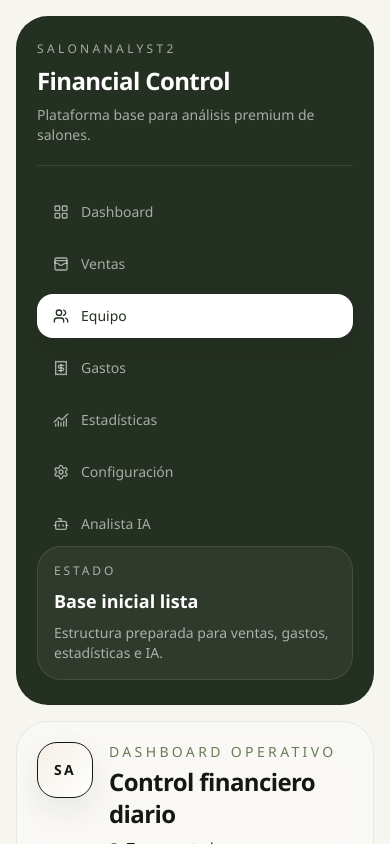
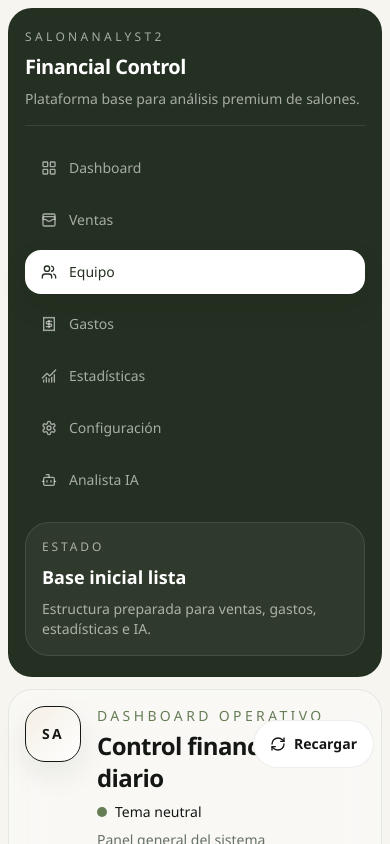
Before and after one commit to contactolookhair-dev/salon-analyst2, a Next.js app: page /equipo in a window 390 px wide. Shown: the top 844 px of the page. Built offline with nearby package versions, Linux system fonts and the light colour scheme; no server answers; the database is empty.

Commit message:
Actualización módulo Equipo, informes por trabajador y mejoras UI

```diff
--- a/src/features/team/components/professionals-admin.tsx
+++ b/src/features/team/components/professionals-admin.tsx
@@ -68,8 +68,37 @@ function createFormFromProfessional(professional?: Professional | null): Profess
   };
 }
 
+function sortProfessionalsByName(items: Professional[]) {
+  return [...items].sort((left, right) => left.name.localeCompare(right.name));
+}
+
+function upsertProfessional(items: Professional[], professional: Professional) {
+  const nextItems = items.filter((item) => item.id !== professional.id);
+  nextItems.push(professional);
+  return sortProfessionalsByName(nextItems);
+}
+
+function mergeProfessionalsFromProps(
+  currentProfessionals: Professional[],
+  incomingProfessionals: Professional[]
+) {
+  const merged = new Map<string, Professional>();
+
+  currentProfessionals.forEach((professional) => {
+    merged.set(professional.id, professional);
+  });
+
+  incomingProfessionals.forEach((professional) => {
+    merged.set(professional.id, professional);
+  });
+
+  return sortProfessionalsByName(Array.from(merged.values()));
+}
+
 export function ProfessionalsAdmin({ initialProfessionals }: ProfessionalsAdminProps) {
-  const [professionals, setProfessionals] = useState<Professional[]>(initialProfessionals);
+  const [professionals, setProfessionals] = useState<Professional[]>(
+    sortProfessionalsByName(initialProfessionals)
+  );
   const [query, setQuery] = useState("");
   const [branchFilter, setBranchFilter] = useState<"all" | BranchId>("all");
   const [roleFilter, setRoleFilter] = useState("all");
@@ -80,7 +109,9 @@ export function ProfessionalsAdmin({ initialProfessionals }: ProfessionalsAdminP
   const [error, setError] = useState<string | null>(null);
 
   useEffect(() => {
-    setProfessionals(initialProfessionals);
+    setProfessionals((currentProfessionals) =>
+      mergeProfessionalsFromProps(currentProfessionals, initialProfessionals)
+    );
   }, [initialProfessionals]);
 
   const roles = useMemo(
@@ -162,6 +193,7 @@ export function ProfessionalsAdmin({ initialProfessionals }: ProfessionalsAdminP
 
       const payload = (await response.json()) as {
         success: boolean;
+        data?: Professional;
         error?: string;
       };
 
@@ -169,6 +201,16 @@ export function ProfessionalsAdmin({ initialProfessionals }: ProfessionalsAdminP
         throw new Error(payload.error ?? "No pude guardar el profesional.");
       }
 
+      if (payload.data) {
+        setProfessionals((currentProfessionals) =>
+          upsertProfessional(currentProfessionals, payload.data as Professional)
+        );
+      }
+
+      setQuery("");
+      setBranchFilter("all");
+      setRoleFilter("all");
+      setStatusFilter("all");
       await refreshProfessionals();
       setEditorOpen(false);
       setForm(emptyForm);
--- a/src/shared/components/layout/app-shell.tsx
+++ b/src/shared/components/layout/app-shell.tsx
@@ -1,5 +1,6 @@
 import type { PropsWithChildren } from "react";
 
+import { MobileQuickActions } from "@/shared/components/layout/mobile-quick-actions";
 import { Topbar } from "@/shared/components/layout/topbar";
 import { Sidebar } from "@/shared/components/layout/sidebar";
 
@@ -8,16 +9,17 @@ type AppShellProps = PropsWithChildren;
 export function AppShell({ children }: AppShellProps) {
   return (
     <div className="font-sans">
-      <div className="min-h-screen bg-[var(--theme-bg)] p-4 transition-colors md:p-6">
-        <div className="mx-auto grid min-h-[calc(100vh-2rem)] max-w-[1600px] gap-4 lg:grid-cols-[280px_minmax(0,1fr)]">
+      <div className="min-h-screen bg-[var(--theme-bg)] p-2 transition-colors sm:p-4 md:p-6">
+        <div className="mx-auto grid min-h-[calc(100vh-1rem)] max-w-[1600px] gap-3 lg:min-h-[calc(100vh-2rem)] lg:grid-cols-[280px_minmax(0,1fr)] lg:gap-4">
           <div className="lg:sticky lg:top-6 lg:h-[calc(100vh-3rem)]">
             <Sidebar />
           </div>
-          <main className="rounded-[32px] border border-[var(--theme-border)] bg-[var(--theme-surface)] p-5 text-[var(--theme-text)] shadow-[var(--theme-shell-shadow)] backdrop-blur-xl transition-colors md:p-8">
+          <main className="rounded-[24px] border border-[var(--theme-border)] bg-[var(--theme-surface)] p-4 text-[var(--theme-text)] shadow-[var(--theme-shell-shadow)] backdrop-blur-xl transition-colors sm:p-5 md:rounded-[32px] md:p-8">
             <Topbar />
-            <div className="mt-8">{children}</div>
+            <div className="mt-6 md:mt-8">{children}</div>
           </main>
         </div>
+        <MobileQuickActions />
       </div>
     </div>
   );
--- /dev/null
+++ b/src/shared/components/layout/mobile-quick-actions.tsx
@@ -0,0 +1,67 @@
+"use client";
+
+import { ArrowUp, RefreshCw } from "lucide-react";
+import { useEffect, useState, useTransition } from "react";
+import { useRouter } from "next/navigation";
+
+import { notifyBusinessSnapshotUpdated } from "@/shared/lib/business-snapshot-events";
+
+export function MobileQuickActions() {
+  const router = useRouter();
+  const [showScrollTop, setShowScrollTop] = useState(false);
+  const [isPending, startTransition] = useTransition();
+
+  useEffect(() => {
+    const handleScroll = () => {
+      setShowScrollTop(window.scrollY > 320);
+    };
+
+    handleScroll();
+    window.addEventListener("scroll", handleScroll, { passive: true });
+
+    return () => {
+      window.removeEventListener("scroll", handleScroll);
+    };
+  }, []);
+
+  function handleScrollTop() {
+    window.scrollTo({ top: 0, behavior: "smooth" });
+  }
+
+  function handleRefresh() {
+    startTransition(() => {
+      notifyBusinessSnapshotUpdated();
+      router.refresh();
+    });
+  }
+
+  return (
+    <div
+      className="pointer-events-none fixed bottom-[calc(env(safe-area-inset-bottom,0px)+1rem)] right-4 z-50 flex flex-col gap-3 lg:hidden"
+      aria-label="Acciones rapidas moviles"
+    >
+      <button
+        type="button"
+        onClick={handleRefresh}
+        disabled={isPending}
+        className="pointer-events-auto inline-flex min-h-12 items-center gap-2 self-end rounded-full border border-[var(--theme-border)] bg-[var(--theme-card-strong)] px-4 py-3 text-sm font-semibold text-[var(--theme-text)] shadow-[var(--theme-card-shadow)] transition hover:border-[var(--theme-accent)]/40 disabled:cursor-wait disabled:opacity-70"
+      >
+        <RefreshCw className={`size-4 ${isPending ? "animate-spin" : ""}`} />
+        Recargar
+      </button>
+
+      <button
+        type="button"
+        onClick={handleScrollTop}
+        className={`pointer-events-auto inline-flex min-h-12 items-center gap-2 self-end rounded-full border border-[var(--theme-border)] bg-[var(--theme-card-strong)] px-4 py-3 text-sm font-semibold text-[var(--theme-text)] shadow-[var(--theme-card-shadow)] transition hover:border-[var(--theme-accent)]/40 ${
+          showScrollTop ? "translate-y-0 opacity-100" : "translate-y-3 opacity-0"
+        }`}
+        aria-hidden={!showScrollTop}
+        tabIndex={showScrollTop ? 0 : -1}
+      >
+        <ArrowUp className="size-4" />
+        Subir
+      </button>
+    </div>
+  );
+}
--- a/src/shared/components/layout/sidebar.tsx
+++ b/src/shared/components/layout/sidebar.tsx
@@ -28,12 +28,12 @@ export function Sidebar() {
   const pathname = usePathname();
 
   return (
-    <aside className="flex h-full flex-col rounded-[32px] border border-[var(--theme-border)] bg-[var(--theme-sidebar-bg)] px-5 py-6 text-[var(--theme-sidebar-text)] shadow-[var(--theme-shell-shadow)] transition-colors">
-      <div className="border-b border-white/10 pb-5">
+    <aside className="flex h-full flex-col rounded-[24px] border border-[var(--theme-border)] bg-[var(--theme-sidebar-bg)] px-4 py-5 text-[var(--theme-sidebar-text)] shadow-[var(--theme-shell-shadow)] transition-colors md:rounded-[32px] md:px-5 md:py-6">
+      <div className="border-b border-white/10 pb-4 md:pb-5">
         <p className="text-xs uppercase tracking-[0.28em] text-[var(--theme-sidebar-muted)]">
           SalonAnalyst2
         </p>
-        <h2 className="mt-2 text-2xl font-semibold tracking-tight">
+        <h2 className="mt-2 text-xl font-semibold tracking-tight md:text-2xl">
           Financial Control
         </h2>
         <p className="mt-2 text-sm text-[var(--theme-sidebar-muted)]">
@@ -41,7 +41,7 @@ export function Sidebar() {
         </p>
       </div>
 
-      <nav className="mt-6 space-y-2">
+      <nav className="mt-5 space-y-2 md:mt-6">
         {navigation.map((item) => {
           const isActive = pathname === item.href;
           const Icon = item.icon;
@@ -64,7 +64,7 @@ export function Sidebar() {
         })}
       </nav>
 
-      <div className="mt-auto rounded-3xl border border-white/10 bg-white/5 p-4">
+      <div className="mt-5 rounded-3xl border border-white/10 bg-white/5 p-4 md:mt-auto">
         <p className="text-xs uppercase tracking-[0.24em] text-[var(--theme-sidebar-muted)]">
           Estado
         </p>
```
Also changed, not shown: 1 other file (tests, documents, lock files or other folders).
